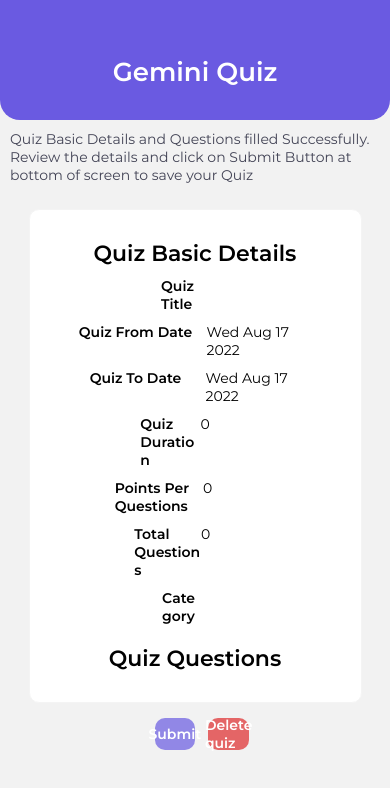
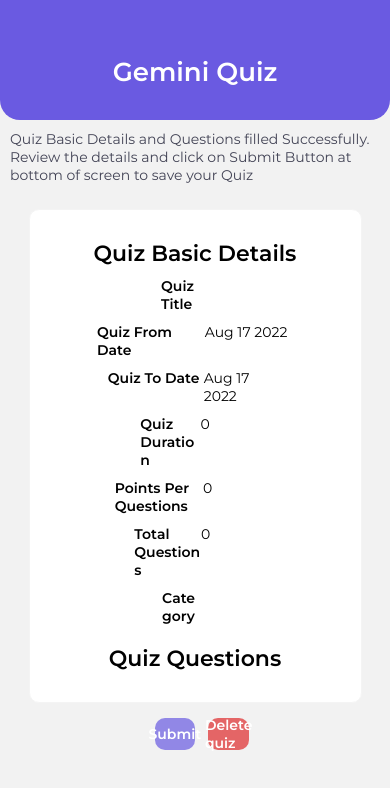
Before and after one commit to gem-udit/createquizform, a React Native app: screen /quizDetails in a window 390 px wide. Shown: the top 788 px of the page. Built offline with nearby package versions, Linux system fonts and the light colour scheme.

Commit message:
time stamp for firbase

```diff
--- a/package.json
+++ b/package.json
@@ -37,7 +37,8 @@
     "react-native-safe-area-context": "^4.3.3",
     "react-native-screens": "^3.17.0",
     "react-native-styled-datepicker": "^1.0.5",
-    "react-native-web": "0.17.7"
+    "react-native-web": "0.17.7",
+    "reactnative-neat-date-picker-2022": "^1.2.6"
   },
   "devDependencies": {
     "@babel/core": "^7.12.9",
--- a/src/context/QuizContextApi.tsx
+++ b/src/context/QuizContextApi.tsx
@@ -1,3 +1,4 @@
+import moment from "moment";
 import React, { createContext, useState } from "react";
 
 const QuizContext = createContext({});
@@ -5,14 +6,14 @@
 const QuizState = ({ children }: any) => {
   const [quiz, setQuiz] = useState({
     Basic_Details: {
-      Id: Date.now().toString(),
+      Id: Math.floor(100000 + Math.random() * 900000),
       No_ofQuestions: 0,
       category: "",
       quizName: "",
       Time: 0,
       TimePeriod: {
-        start: new Date().toString(),
-        end: new Date().toString(),
+        start: moment(),
+        end: moment(),
       },
       pointsPerQuestion: 0,
       logoUrl: "",
@@ -59,14 +60,14 @@
   const clearquiz = () => {
     setQuiz({
       Basic_Details: {
-        Id: "",
+        Id: 0,
         No_ofQuestions: 0,
         category: "",
         quizName: "",
         Time: 0,
         TimePeriod: {
-          start: new Date().toString(),
-          end: new Date().toString(),
+          start: moment(),
+          end: moment(),
         },
         pointsPerQuestion: 0,
         logoUrl: "",
--- a/src/screens/components/BasicDetailsForm.tsx
+++ b/src/screens/components/BasicDetailsForm.tsx
@@ -14,11 +14,12 @@
   Image,
   ScrollView,
   Platform,
-  Button,
+  Dimensions,
 } from "react-native";
 import * as ImagePicker from "expo-image-picker";
 import { getDownloadURL, ref, uploadBytesResumable } from "firebase/storage";
 import { storage } from "../../firebase/config";
+let { width, height } = Dimensions.get("window");
 const BasicDetailForm = ({ navigation }) => {
   const [isPickerShowFromDate, setIsPickerShowFromDate] = useState(false);
   const [isPickerShowToDate, setIsPickerShowToDate] = useState(false);
@@ -55,15 +56,19 @@
   const showPickerToDate = () => {
     setIsPickerShowToDate(true);
   };
+  useEffect(() => {
+    console.log(quiz)
+  })
+  const onChangeFromDate = (event: any, value: Date) => {
 
-  const onChangeFromDate = (event: any, value: Date) => {
+    // console.log(moment())
     setQuiz({
       ...quiz,
       Basic_Details: {
         ...quiz.Basic_Details,
         TimePeriod: {
           ...quiz.Basic_Details.TimePeriod,
-          start: value.toString(),
+          start: event,
         },
       },
     });
@@ -78,7 +83,7 @@
         ...quiz.Basic_Details,
         TimePeriod: {
           ...quiz.Basic_Details.TimePeriod,
-          end: value.toString(),
+          end: event,
         },
       },
     });
@@ -372,46 +377,36 @@
                 {Platform.OS !== "ios" && <Text allowFontScaling={false} style={styles.content}>Enter Quiz Time Period</Text>}
                 {Platform.OS !== "ios" && (
                   <View>
-                    <View style={styles.pickedDateContainer}>
+                    {/* <View style={styles.pickedDateContainer}>
                       <Text allowFontScaling={false} style={styles.pickedDate}>
-                        {(new Date(quiz.Basic_Details.TimePeriod.start)).toDateString()}
+                        {quiz.Basic_Details.TimePeriod.start}
                       </Text>
+                    </View> */}
+
+                    <View style={styles.datebtnContainer}>
+                      <Text allowFontScaling={false} style={styles.pickedDate}>Start Date</Text>
                     </View>
-                    {!isPickerShowFromDate && (
-                      <View style={styles.datebtnContainer}>
-                        <Button
-                          title="From Date"
-                          color="#9187E6"
-                          onPress={showPickerFromDate}
-                        />
-                      </View>
-                    )}
-                    {isPickerShowFromDate && (
-                      <DateTimePicker
-                        value={new Date(quiz.Basic_Details.TimePeriod.start)}
-                        mode={"date"}
-                        display={"default"}
-                        is24Hour={true}
-                        onChange={onChangeFromDate}
-                        style={styles.datePickerAndroid}
-                      />
-                    )}
-                    <View style={styles.pickedDateContainer}>
+                    {/* // <DateTimePicker
+                      //   value={new Date(quiz.Basic_Details.TimePeriod.start)}
+                      //   mode={"date"}
+                      //   display={"default"}
+                      //   is24Hour={true}
+                      //   onChange={onChangeFromDate}
+                      //   style={styles.datePickerAndroid}
+                      // /> */}
+
+                    <DatePickerCalendar date={quiz.Basic_Details.TimePeriod.start} onChange={onChangeFromDate} />
+                    {/* <View style={styles.pickedDateContainer}>
                       <Text allowFontScaling={false} style={styles.pickedDate}>
-                        {(new Date(quiz.Basic_Details.TimePeriod.end)).toDateString()}
+                        {(new Date(quiz.Basic_Details.TimePeriod.end)).toString()}
                       </Text>
+                    </View> */}
+
+                    <View style={styles.datebtnContainer}>
+                      <Text allowFontScaling={false} style={styles.pickedDate}>End Date</Text>
                     </View>
-                    {!isPickerShowToDate && (
-                      <View style={styles.datebtnContainer}>
-                        <Button
-                          title="To Date"
-                          color="#9187E6"
-                          onPress={showPickerToDate}
-                        />
-                      </View>
-                    )}
 
-                    {isPickerShowToDate && (
+                    {/* {isPickerShowToDate && (
                       <DateTimePicker
                         value={new Date(quiz.Basic_Details.TimePeriod.end)}
                         mode={"date"}
@@ -420,7 +415,15 @@
                         onChange={onChangeToDate}
                         style={styles.datePickerAndroid}
                       />
-                    )}
+                    )} */}
+                    <DatePickerCalendar date={quiz.Basic_Details.TimePeriod.end} onChange={onChangeToDate} />
+                    {/* <Calendar
+                      onChange={onChangeToDate}
+                      selected={quiz.Basic_Details.TimePeriod.end}
+                      // We use Moment.js to give the minimum and maximum dates.
+                      minDate={moment().startOf('day')}
+                      maxDate={moment().add(10, 'years').startOf('day')}
+                    /> */}
                   </View>
                 )}
                 <Text allowFontScaling={false} style={styles.content}>Enter Quiz Duration</Text>
@@ -639,7 +642,7 @@
     fontFamily: "Montserrat",
   },
   datebtnContainer: {
-    padding: 10,
+    padding: 5,
   },
   datePickerIOS: {
     width: "40%",
--- a/src/screens/components/QuestionareForm.tsx
+++ b/src/screens/components/QuestionareForm.tsx
@@ -33,7 +33,7 @@
     option3: "",
   });
   useEffect(() => {
-    console.log(question);
+    // console.log(question);
     setQuesAns({
       Ques: question.Ques,
       CorrectAns: question.CorrectAns,
--- a/src/screens/components/QuizDetails.tsx
+++ b/src/screens/components/QuizDetails.tsx
@@ -10,25 +10,42 @@
   Modal,
   Dimensions
 } from "react-native";
+import moment from "moment";
 import { QuizContext } from "../../context/QuizContextApi";
 import { db } from "../../firebase/config";
 import { FontAwesome } from "@expo/vector-icons";
 let { width, height } = Dimensions.get("window");
 import { collection, addDoc } from "firebase/firestore";
 const QuizDetails = ({ navigation, }) => {
-  const { quiz, clearquiz, deletequiz }: any = useContext(QuizContext);
+  const { quiz, clearquiz, deletequiz, setQuiz }: any = useContext(QuizContext);
   //console.log(quiz)
   const [showWarning, SetshowWarning] = useState(false);
   useEffect(() => {
-    console.log(quiz);
+    // console.log(quiz);
     console.log("------------");
   }, [navigation, quiz])
   const handleRemoveItem = async (id: Object) => {
     deletequiz(id);
   }
   const submitQuiz = async () => {
+    let newQuiz = quiz;
+    newQuiz["Basic_Details"].TimePeriod.start = moment(quiz.Basic_Details.TimePeriod.start).format("DD-MM-YYYY");
+    newQuiz["Basic_Details"].TimePeriod.end = moment(quiz.Basic_Details.TimePeriod.end).format("DD-MM-YYYY");
+    console.log("hello", quiz)
+    console.log("hi", newQuiz)
+    // setQuiz({
+    //   ...quiz,
+    //   Basic_Details: {
+    //     ...quiz.Basic_Details,
+    //     TimePeriod: {
+    //       start: moment(quiz.Basic_Details.TimePeriod.start).format("DD-MM-YYYY"),
+    //       end: moment(quiz.Basic_Details.TimePeriod.end).format("DD-MM-YYYY"),
+    //     },
+    //   }
+    // })
+    // console.log("hi", quiz)
     try {
-      await addDoc(collection(db, "QuizData"), quiz);
+      await addDoc(collection(db, "QuizData"), newQuiz);
     } catch (err) {
       console.log(err);
     }
@@ -91,13 +108,13 @@
               <View style={styles.basicDetailRow}>
                 <Text allowFontScaling={false} style={styles.basicDetailTitle}>Quiz From Date</Text>
                 <Text allowFontScaling={false} style={styles.basicDetailData}>
-                  {(new Date(quiz.Basic_Details.TimePeriod.start)).toDateString()}
+                  {(new Date(quiz.Basic_Details.TimePeriod.start)).toDateString().split(' ').slice(1).join(' ')}
                 </Text>
               </View>
               <View style={styles.basicDetailRow}>
                 <Text allowFontScaling={false} style={styles.basicDetailTitle}>Quiz To Date</Text>
                 <Text allowFontScaling={false} style={styles.basicDetailData}>
-                  {(new Date(quiz.Basic_Details.TimePeriod.end)).toDateString()}
+                  {(new Date(quiz.Basic_Details.TimePeriod.end)).toDateString().split(' ').slice(1).join(' ')}
                 </Text>
               </View>
               <View style={styles.basicDetailRow}>
```
Also changed, not shown: 1 other file (tests, documents, lock files or other folders).
